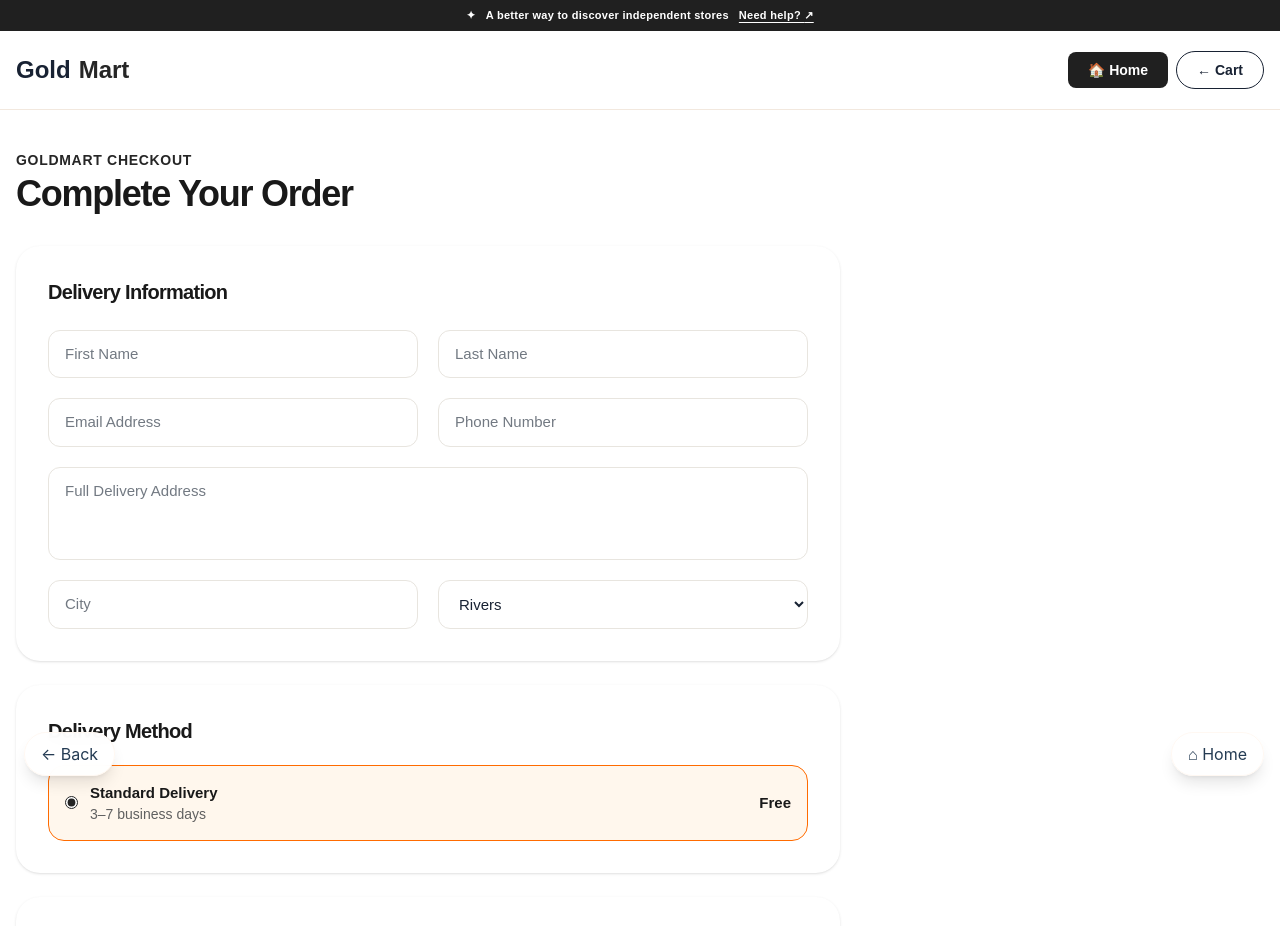
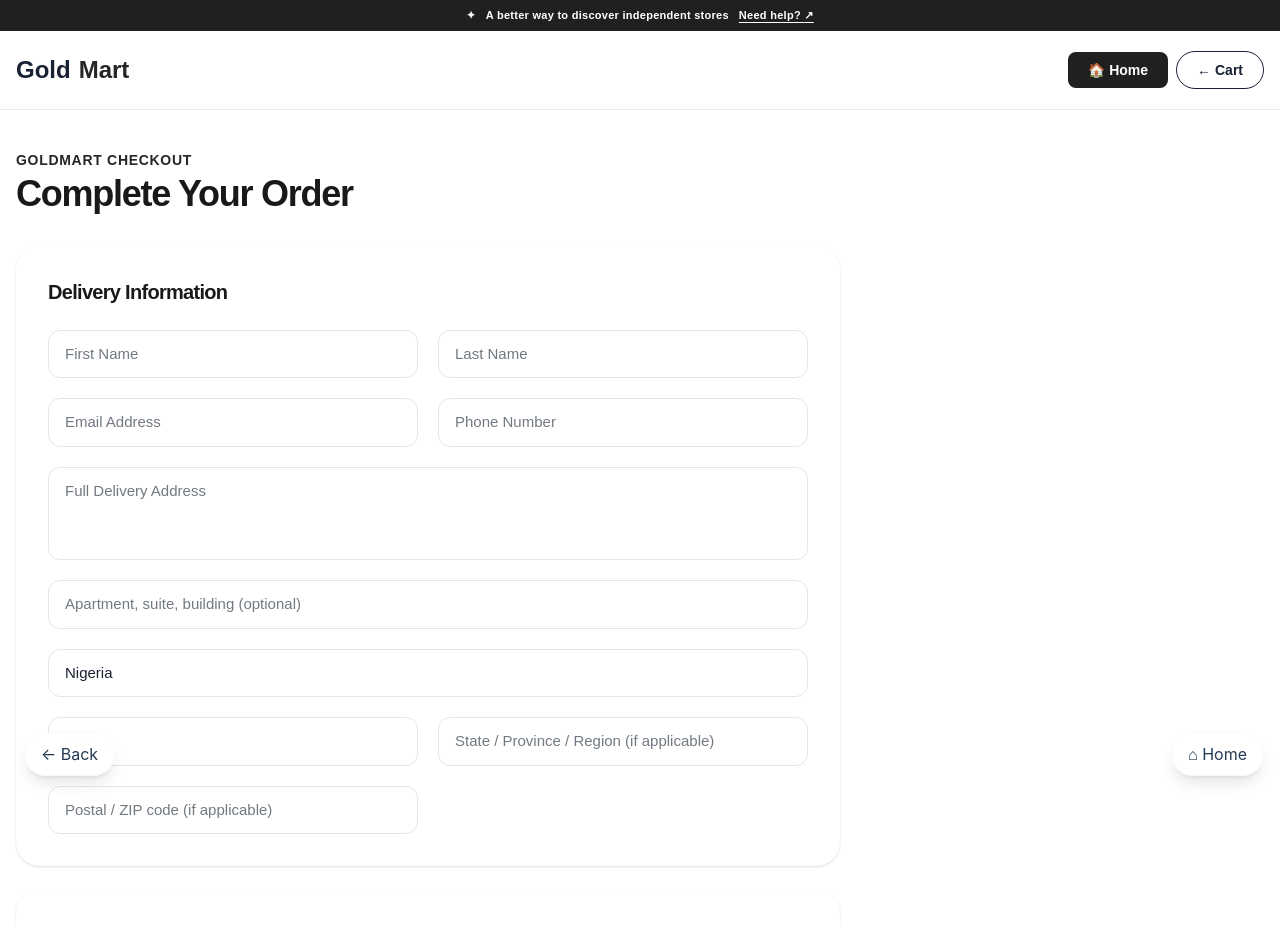
Before and after one commit to oscar1-max/Gold-mart-Ybsr, a Next.js app: page /checkout in a window 1280 px wide. Shown: the top 926 px of the page. Built offline with nearby package versions, Linux system fonts and the light colour scheme.

Commit message:
Collect worldwide addresses and remove unsupported delivery promises

```diff
--- a/app/checkout/page.tsx
+++ b/app/checkout/page.tsx
@@ -20,6 +20,9 @@
   address: string;
   city: string;
   state: string;
+  country: string;
+  postalCode: string;
+  addressLine2: string;
 };
 
 function normalizeCurrency(currency?: string) {
@@ -93,7 +96,10 @@
       phone: "",
       address: "",
       city: "",
-      state: "Rivers",
+      state: "",
+      country: "Nigeria",
+      postalCode: "",
+      addressLine2: "",
     });
 
   // =====================================================
@@ -138,6 +144,7 @@
   // DELIVERY FEE
   // =====================================================
 
+  // No carrier rate has been quoted. This is a test-only product total.
   const deliveryFee = 0;
 
   const total =
@@ -209,7 +216,7 @@
       !delivery.phone ||
       !delivery.address ||
       !delivery.city ||
-      !delivery.state
+      !delivery.country
     ) {
       setError(
         "Please complete all delivery information."
@@ -664,6 +671,22 @@
                 />
 
                 <input
+                  value={delivery.addressLine2}
+                  onChange={(e) => updateDelivery("addressLine2", e.target.value)}
+                  placeholder="Apartment, suite, building (optional)"
+                  className="rounded-xl border px-4 py-3 outline-none focus:border-[#C8AB6D] sm:col-span-2"
+                />
+
+                <input
+                  value={delivery.country}
+                  onChange={(e) => updateDelivery("country", e.target.value)}
+                  placeholder="Country (e.g. Nigeria, United States, Japan)"
+                  required
+                  maxLength={100}
+                  className="rounded-xl border px-4 py-3 outline-none focus:border-[#C8AB6D] sm:col-span-2"
+                />
+
+                <input
                   value={
                     delivery.city
                   }
@@ -677,28 +700,21 @@
                   className="rounded-xl border px-4 py-3 outline-none focus:border-[#FF6B00]"
                 />
 
-                <select
-                  value={
-                    delivery.state
-                  }
-                  onChange={(e) =>
-                    updateDelivery(
-                      "state",
-                      e.target.value
-                    )
-                  }
-                  className="rounded-xl border bg-white px-4 py-3 outline-none focus:border-[#FF6B00]"
-                >
-                  <option>Rivers</option>
-                  <option>Lagos</option>
-                  <option>Abuja</option>
-                  <option>Oyo</option>
-                  <option>Delta</option>
-                  <option>Enugu</option>
-                  <option>Kano</option>
-                  <option>Edo</option>
-                  <option>Other</option>
-                </select>
+                <input
+                  value={delivery.state}
+                  onChange={(e) => updateDelivery("state", e.target.value)}
+                  placeholder="State / Province / Region (if applicable)"
+                  maxLength={150}
+                  className="rounded-xl border px-4 py-3 outline-none focus:border-[#C8AB6D]"
+                />
+
+                <input
+                  value={delivery.postalCode}
+                  onChange={(e) => updateDelivery("postalCode", e.target.value)}
+                  placeholder="Postal / ZIP code (if applicable)"
+                  maxLength={32}
+                  className="rounded-xl border px-4 py-3 outline-none focus:border-[#C8AB6D]"
+                />
 
               </div>
 
@@ -725,11 +741,11 @@
                   <div>
 
                     <p className="font-bold">
-                      Standard Delivery
+                      Worldwide Delivery (Test Mode)
                     </p>
 
                     <p className="text-sm text-gray-500">
-                      3–7 business days
+                      Delivery times depend on destination and carrier
                     </p>
 
                   </div>
@@ -737,7 +753,7 @@
                 </div>
 
                 <span className="font-bold">
-                  Free
+                  Quote pending
                 </span>
 
               </label>
@@ -852,7 +868,7 @@
 
           <section className="mt-4 rounded-[22px] border border-[#61543C] bg-[#1C211E] p-5 text-[#F5F3EC] lg:col-span-2">
             <h2 className="font-black text-[#E4D3A9]">Delivery and payment testing</h2>
-            <p className="mt-2 text-sm leading-6 text-[#D0D0C8]">GoldMart currently charges no delivery fee in this test checkout. This is not a promise of free delivery for future live orders. Delivery providers, fees, coverage and any insurance must be confirmed before real-money checkout is enabled. The existing buyer-protection system accepts requests for review; provider refunds remain in test mode.</p>
+            <p className="mt-2 text-sm leading-6 text-[#D0D0C8]">GoldMart supports worldwide delivery addresses, including Nigeria. No courier rate or delivery time has been confirmed. The test checkout excludes shipping charges; this does not mean shipping will be free. Delivery providers, fees, coverage and any insurance must be confirmed before real-money checkout is enabled. The existing buyer-protection system accepts requests for review; provider refunds remain in test mode.</p>
           </section>
           {/* ORDER SUMMARY */}
 
```
